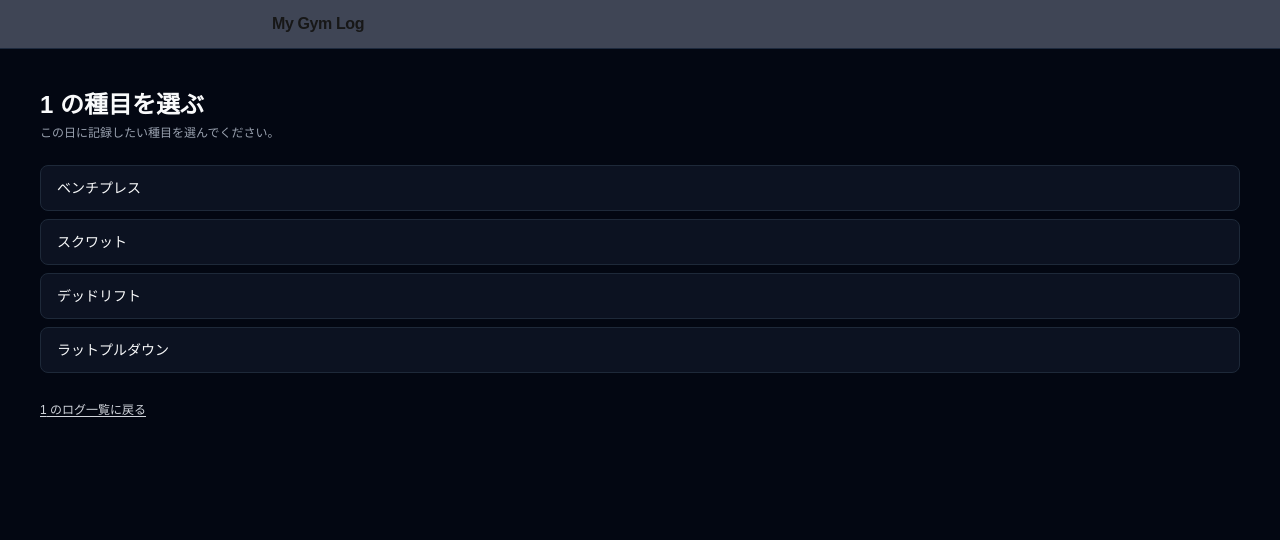
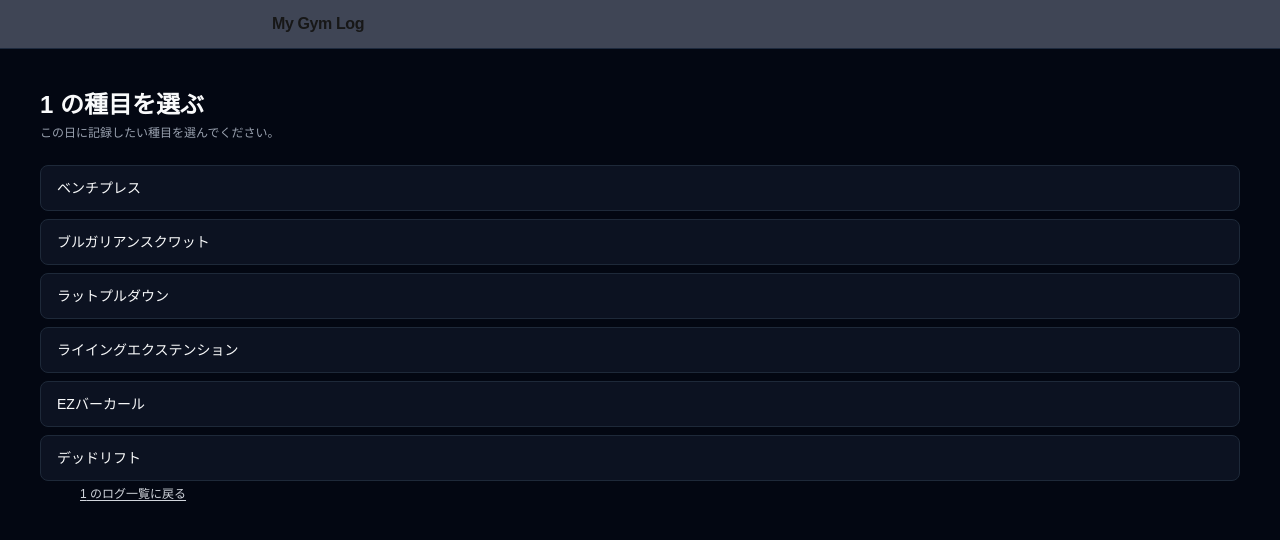
Before and after one commit to MitsutakaNinomiya/my-gym-next.js-app, a Next.js app: page /logs/1/select in a window 1280 px wide. Shown: the top 540 px of the page. Built offline with nearby package versions, Linux system fonts and the light colour scheme.

Commit message:
カレンダーボッチ作成

```diff
--- a/app/logs/[date]/[exerciseId]/AddSetForm.tsx
+++ b/app/logs/[date]/[exerciseId]/AddSetForm.tsx
@@ -16,7 +16,7 @@ type AddSetFormProps = {
 export function AddSetForm({ date, exerciseId, nextSetIndex }: AddSetFormProps) {
   const router = useRouter(); // ページの再読み込み用（router = ルーター、道案内役）★2
 
-  // 入力中の値を持っておく state（ステート = 状態）★4
+  // 入力中の値を持っておく state（ステート = 状態）
   const [weight, setWeight] = useState(""); // 重さ
   const [reps, setReps] = useState("");     // 回数
   const [memo, setMemo] = useState("");     // メモ
@@ -24,7 +24,7 @@ export function AddSetForm({ date, exerciseId, nextSetIndex }: AddSetFormProps)
   const [isSubmitting, setIsSubmitting] = useState(false); // 送信中フラグ
   const [errorMessage, setErrorMessage] = useState("");    // エラー表示用
 
-  // フォーム送信時の処理 ★4
+  // フォーム送信時の処理
   const handleSubmit = async (e: React.FormEvent) => {
     e.preventDefault(); // 画面のリロードを防ぐ（HTMLフォームのデフォ動作を止める）
   console.log("DEBUG AddSetForm props:", { date, exerciseId, nextSetIndex });
--- a/app/logs/[date]/[exerciseId]/page.tsx
+++ b/app/logs/[date]/[exerciseId]/page.tsx
@@ -83,7 +83,7 @@ export default async function ExerciseLogsPage({
       <header className="mb-6 flex items-center justify-between">
         <div>
           <h1 className="text-2xl font-bold mb-1">
-            {date} の {exerciseId} ログ
+            {date}  {exerciseId}
           </h1>
           <p className="text-xs text-gray-400">
             この日付の、この種目のセット一覧です。
--- a/app/logs/[date]/select/page.tsx
+++ b/app/logs/[date]/select/page.tsx
@@ -11,9 +11,12 @@ type Exercise = {
 // ひとまず固定の種目リスト
 const EXERCISES: Exercise[] = [
   { id: "bench_press", name: "ベンチプレス" },
-  { id: "squat", name: "スクワット" },
+  { id: "bulgarian_squat", name: "ブルガリアンスクワット" },
+  { id: "lat_pull_down", name: "ラットプルダウン" },
+  { id: "lying_extension", name: "ライイングエクステンション" },
+  { id: "EZ_bar_curl", name: "EZバーカール" },
   { id: "deadlift", name: "デッドリフト" },
-  { id: "lat_pull_down", name: "ラットプルダウン" },
+
 ];
 
 // propsの型定義
@@ -55,10 +58,10 @@ export default async function SelectExercisePage(
       </section>
 
       {/* 戻るリンク */}
-      <div className="mt-6">
+      <div>
         <Link
           href={`/logs/${date}`}
-          className="text-xs text-gray-300 underline underline-offset-2"
+          className="text-xs text-gray-300 underline underline-offset-2  ml-10"
         >
           {date} のログ一覧に戻る
         </Link>
--- a/app/page.tsx
+++ b/app/page.tsx
@@ -1,5 +1,6 @@
 // app/calendar/page.tsx
 
+import { supabase } from "@/lib/supabaseClient"; //serverCompornentじゃないとsupabaseから取り出せない
 import Link from "next/link";
 
 // 1日分の日付情報の型
@@ -10,7 +11,19 @@ type DayCell = {
 };
 
 // カレンダーページ本体
-export default function CalendarPage() {
+export default async function CalendarPage() {
+
+    const { data , error } = await supabase
+    .from("logs")
+    .select("date");
+
+    const markedSet = new Set(
+      (data ?? []).map((row) => String(row.date).slice(0,10))
+    );
+
+
+
+
   const today = new Date();
   const year = today.getFullYear();
   const month = today.getMonth(); // 0:1月, 11:12月
@@ -58,6 +71,9 @@ export default function CalendarPage() {
     weeks.push(days.slice(i, i + 7));
   }
 
+
+
+
   return (
     <main className="min-h-screen bg-gray-950 text-gray-50 p-6 md:p-10">
       <header className="mb-6">
@@ -68,6 +84,7 @@ export default function CalendarPage() {
           日付をタップすると、その日の種目選択画面へ移動します。
         </p>
       </header>
+
 
       <section className="bg-gray-900/70 rounded-xl border border-gray-800 p-4">
         {/* 曜日ヘッダー */}
@@ -96,19 +113,24 @@ export default function CalendarPage() {
                   );
                 }
 
+
                 const baseClass =
                   "h-10 flex items-center justify-center rounded-md text-sm border";
                 const todayClass = cell.isToday
                   ? "bg-emerald-600 text-white border-emerald-400 font-bold"
                   : "bg-gray-800/80 text-gray-100 border-gray-700 hover:border-emerald-500";
 
+
+                const hasLog = markedSet.has(cell.dateStr);
                 return (
                   <Link
                     key={cIndex}
                     href={`/logs/${cell.dateStr}/select`}
-                    className={`${baseClass} ${todayClass}`}
+                    className={`${baseClass} ${todayClass} flex-col group`}
                   >
-                    {cell.day}
+                    <div>{cell.day}</div>
+                    {hasLog && <div className="text-[10px] leading-none mt-0.5 text-gray-400
+                  group-hover:text-emerald-400">●</div>}
                   </Link>
                 );
               })}
@@ -117,11 +139,6 @@ export default function CalendarPage() {
         </div>
       </section>
 
-      <div className="mt-4">
-        <Link href="/" className="text-xs text-gray-300 underline">
-          ホームに戻る
-        </Link>
-      </div>
     </main>
   );
 }
```
